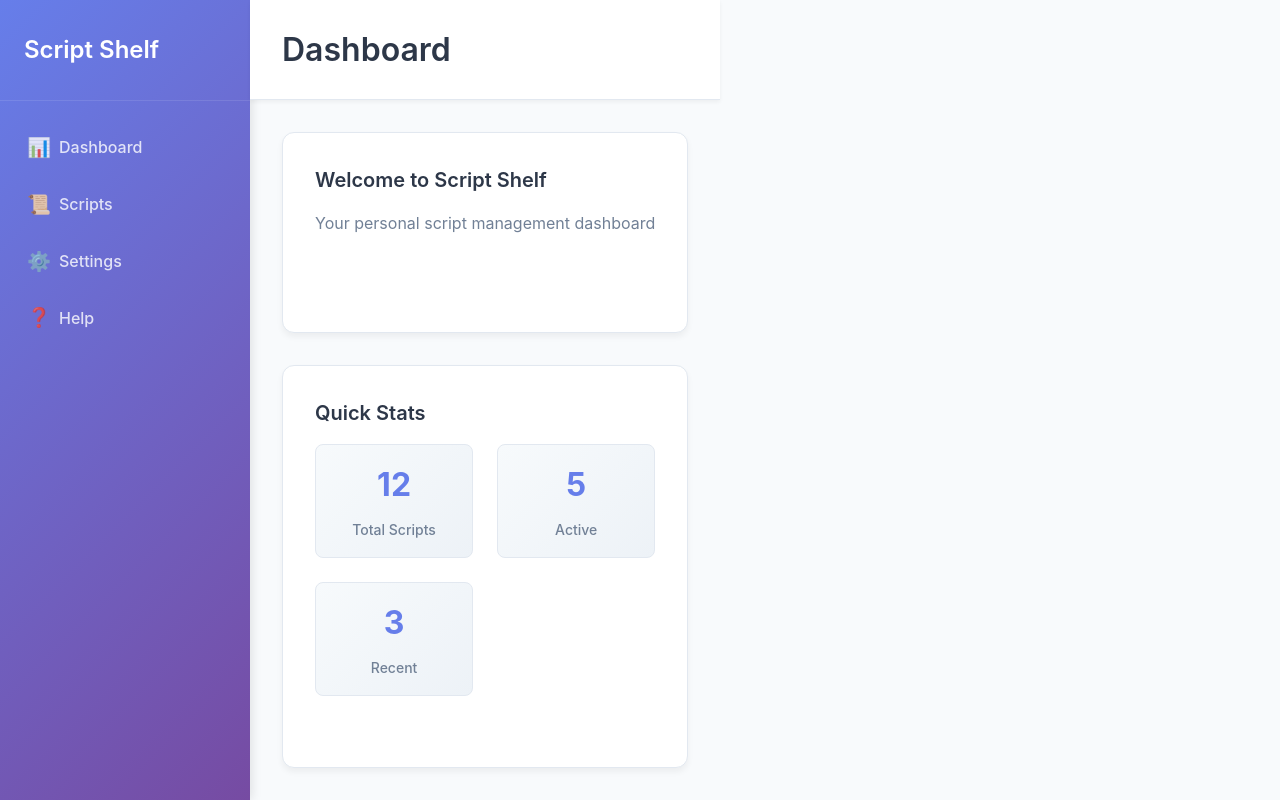
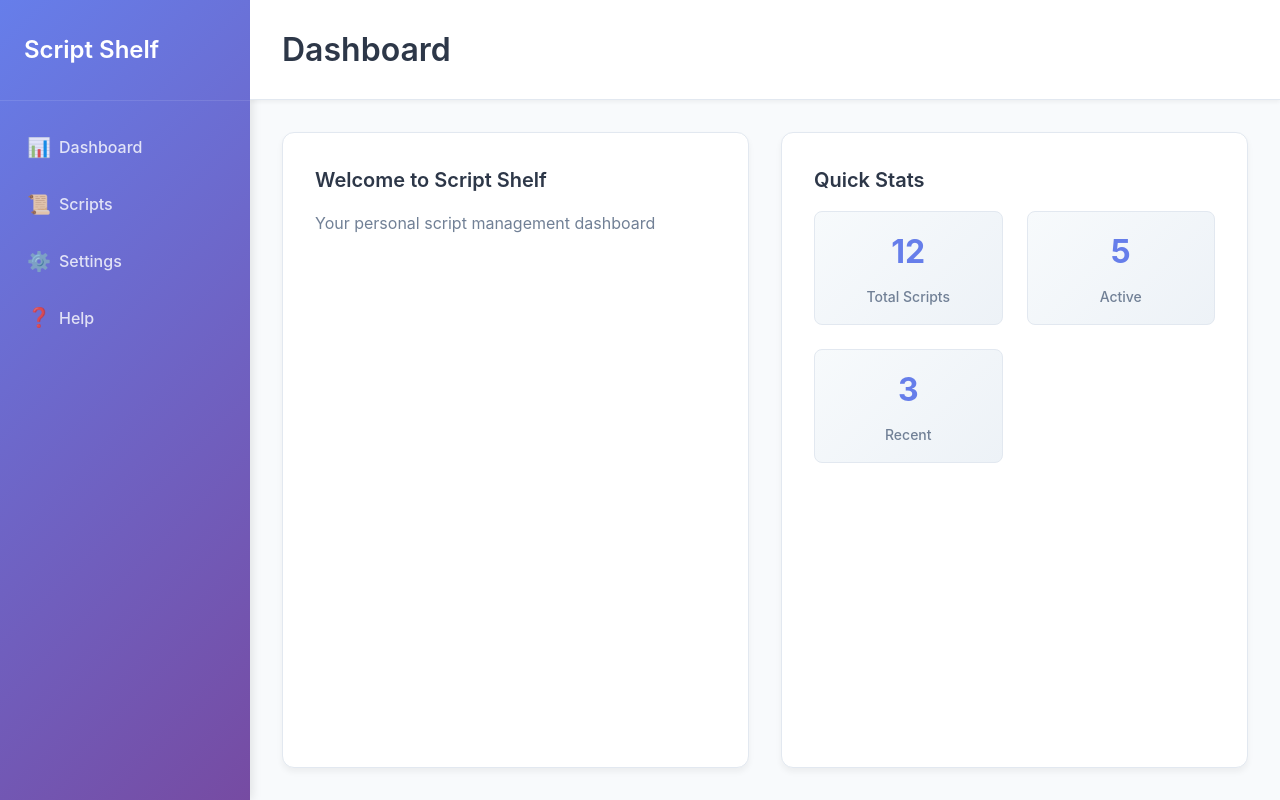
Before and after one commit to AshwinJ127/script-shelf, a React (Vite) app in the folder client/: page / in a window 1280 px wide. Built offline with nearby package versions, Linux system fonts and the light colour scheme.

Commit message:
Make app layout fill viewport width

```diff
--- a/client/src/App.jsx
+++ b/client/src/App.jsx
@@ -1,7 +1,6 @@
 import { useState } from 'react'
 import './App.css'
 
-// 1. Sidebar now receives activeItem and setActiveItem as props
 function Sidebar({ activeItem, setActiveItem }) {
   const menuItems = [
     { id: 'dashboard', label: 'Dashboard', icon: '📊' },
@@ -21,8 +20,8 @@ function Sidebar({ activeItem, setActiveItem }) {
             <li key={item.id}>
               <a
                 href="#"
-                onClick={() => setActiveItem(item.id)} // Uses the prop
-                className={`nav-item ${activeItem === item.id ? 'active' : ''}`} // Uses the prop
+                onClick={() => setActiveItem(item.id)}
+                className={`nav-item ${activeItem === item.id ? 'active' : ''}`}
               >
                 <span className="nav-icon">{item.icon}</span>
                 <span className="nav-label">{item.label}</span>
@@ -36,14 +35,12 @@ function Sidebar({ activeItem, setActiveItem }) {
 }
 
 function App() {
-  // 2. State is now managed in the parent App component
   const [activeItem, setActiveItem] = useState('dashboard')
 
-  // Helper to get the label for the header
   const getActivePageLabel = () => {
     const menuItems = [
       { id: 'dashboard', label: 'Dashboard' },
-      { id: 'scripts', label: 'Scripts' },
+      { ids: 'scripts', label: 'Scripts' },
       { id: 'settings', label: 'Settings' },
       { id: 'help', label: 'Help' }
     ]
@@ -51,13 +48,15 @@ function App() {
   }
 
   return (
-    <div className="app">
-      {/* 3. Pass state and setter down to Sidebar */}
+    // 1. Added width: '100vw' to fill the viewport width
+    <div
+      className="app-layout"
+      style={{ display: 'flex', height: '100vh', width: '100vw' }}
+    >
       <Sidebar activeItem={activeItem} setActiveItem={setActiveItem} />
 
-      <div className="main-content">
+      <div className="main-content" style={{ flex: 1, overflowY: 'auto' }}>
         <header className="main-header">
-          {/* 4. Header now dynamically updates based on state */}
           <h1>{getActivePageLabel()}</h1>
         </header>
         <div className="dashboard-content">
```
